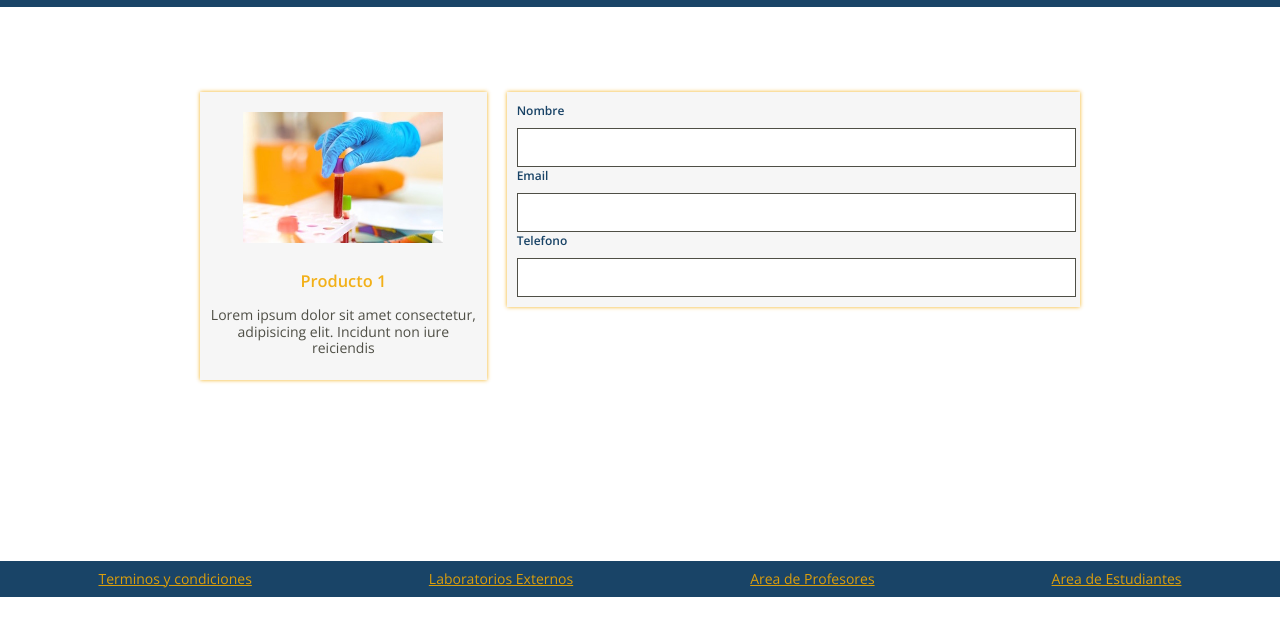
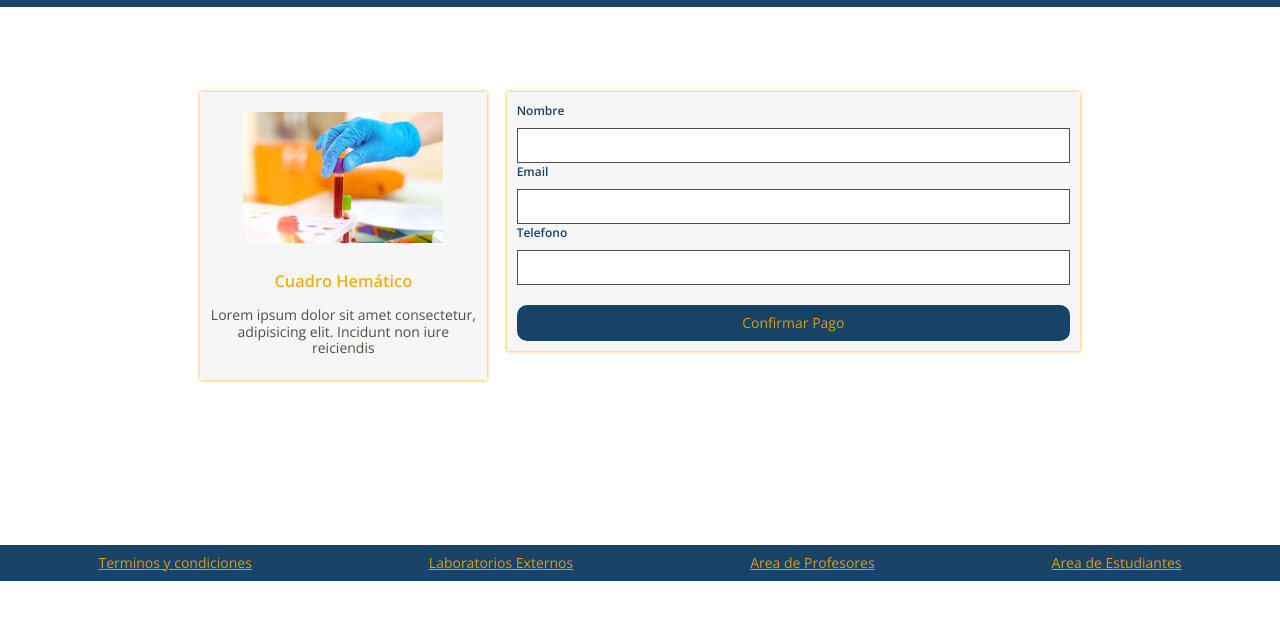
Before and after one commit to nohorapatriciam/Servicios-JyJ, a plain HTML site: page venta.html in a window 1280 px wide. Shown: the part 79-714 px from the top of the page. Drawn offline with nearby package versions, Linux system fonts and the light colour scheme.

Commit message:
formulario con boton

```diff
--- a/css/estilos.css
+++ b/css/estilos.css
@@ -127,12 +127,14 @@
     border-radius: var(--space);
     border:0px;
     cursor: pointer;
+    width: 100%;
 
   }
 
   .main-button:hover {
     background-color:var(--red-color);
     color:var(--white-color);
+
   }
 
   /*Beneficios*/
@@ -230,11 +232,16 @@
 
   }
 
-  .modulo-pago input {
+  .modulo-pago .main-button {
+    margin-top: 20px;
+  }
+
+  .data {
     margin-top: 10px;
     width: 100%;
     height: 35px;
     border: 1px solid var(--black-color);
+    box-sizing: border-box;
   }
 
    /*Formulario*/
--- a/venta.html
+++ b/venta.html
@@ -44,7 +44,7 @@
             <img src="img/hematologia2.jpg" alt="">
           </div>
           <h3>
-            Producto 1
+            Cuadro Hemático
           </h3>
           <p>
             Lorem ipsum dolor sit amet consectetur, adipisicing elit. Incidunt non iure reiciendis
@@ -53,21 +53,23 @@
       </div>
       <div class="col-8">
         <div class="modulo-pago">
-         <form action="">
+         <form action="http://google.com">
 
            <label for="name">Nombre</label>
            <br>
-           <input type="text" placeholder="" name="name">
+           <input type="text" placeholder="" name="name" class="data">
            <br>
 
            <label for="email">Email</label>
            <br>
-           <input type="text" placeholder="" name="email">
+           <input type="text" placeholder="" name="email" class="data">
            <br>
 
            <label for="telefono">Telefono</label>
            <br>
-           <input type="text" placeholder="" name="telefono">
+           <input type="text" placeholder="" name="telefono" class="data">
+
+           <input type="submit" class="main-button" name="submit" value="Confirmar Pago">
 
          </form>
 
@@ -86,7 +88,7 @@
   <br>
   <br>
   <br>
-  <br>
+
 
    <!-- Fin Formulario Venta ->
 
```
Also changed, not shown: 1 other file.
